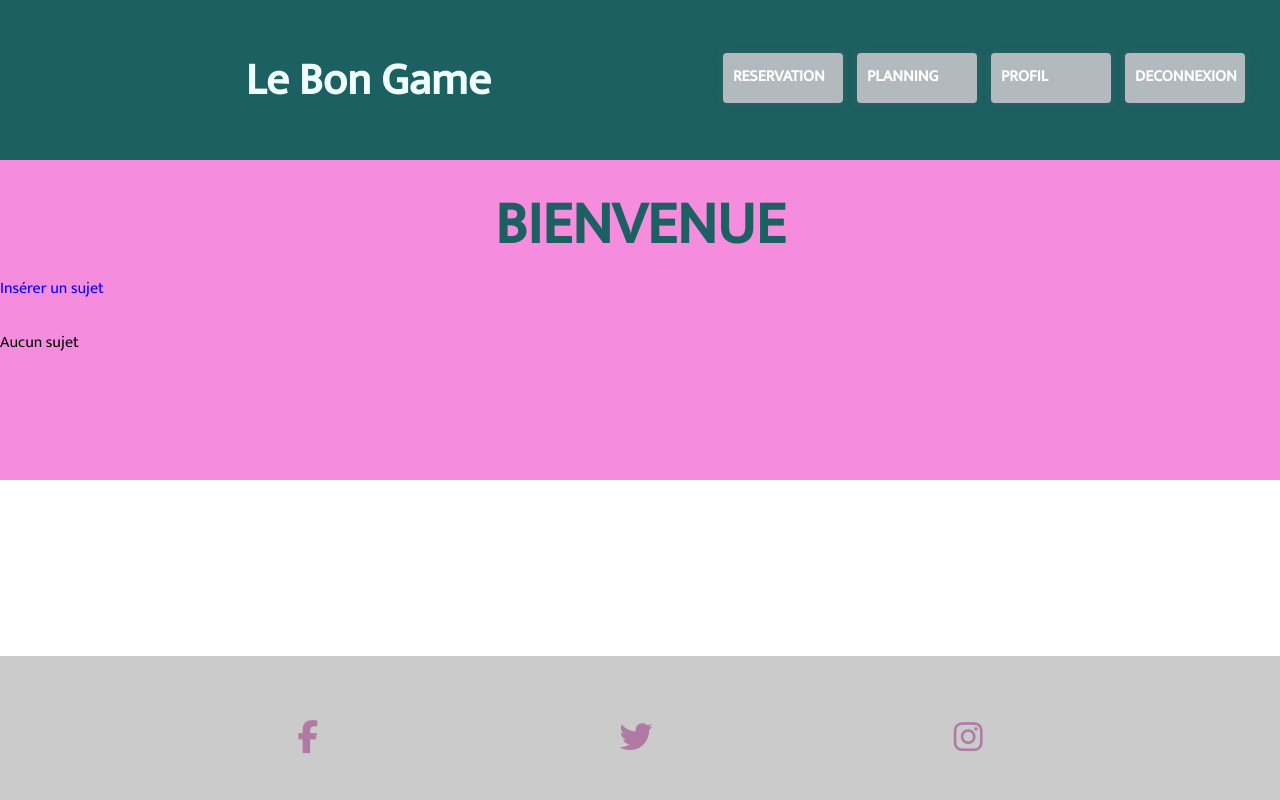
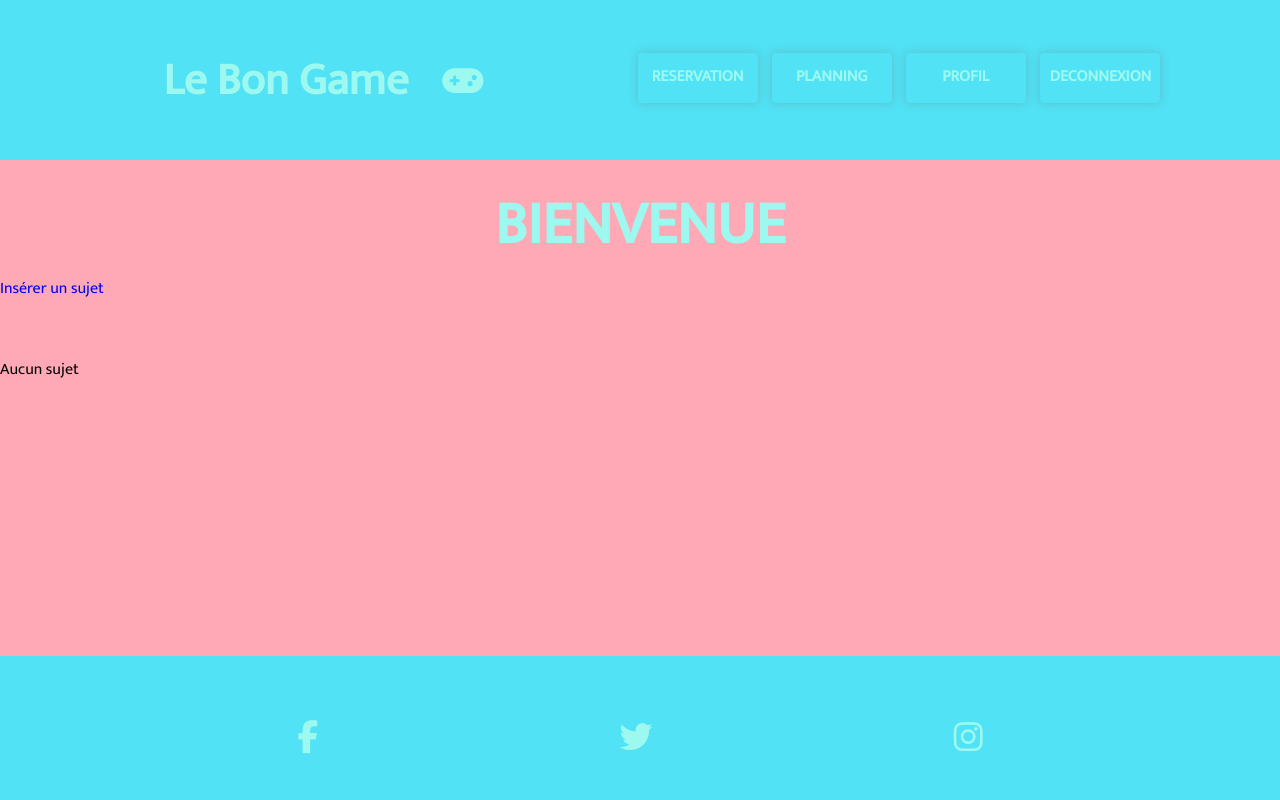
Before and after one commit to elias-cardon/forum, a PHP site: page /index.php in a window 1280 px wide. Run offline with PHP 8.4, Linux system fonts and the light colour scheme; the visitor is signed in with stand-in values (Sample User, id 1); data that the repository does not hold is empty; some libraries are stand-ins or nearby versions.

Commit message:
css blue n pink

```diff
--- a/include/header.php
+++ b/include/header.php
@@ -1,6 +1,8 @@
+<script src="https://kit.fontawesome.com/68a550b660.js" crossorigin="anonymous"></script>
+
     <nav id="nav-index">
         <div id="top-title">
-            <a href="index.php"><h3>Le Bon Game</h3></a>
+            <a href="index.php"><h3>Le Bon Game</h3></a><i class="fas fa-gamepad"></i>
         </div>
         <?php
           if(!isset($_SESSION['login'])){
--- a/index.php
+++ b/index.php
@@ -81,6 +81,7 @@ if (isset($_POST["deconnexion"])) {
         ?>
     </div>
 
+</body>
 </main>
 <footer>
     <?php include("include/footer.php") ?>
--- a/src/css/index.css
+++ b/src/css/index.css
@@ -7,6 +7,9 @@
     text-decoration: none;
 }
 
+html{
+    background-color: #ffa8B6;
+}
 /*****HEADER****/
 
 header {
@@ -15,7 +18,7 @@ header {
     justify-content: space-evenly;
     width: 100%;
     height: 20vh;
-    background-color: rgb(28, 96, 98);
+    background-color: #51e2f5;
 
 }
 
@@ -23,20 +26,31 @@ header {
 
     display: flex;
     justify-content: space-evenly;
-    width: 50%;
+    align-items: center;
+    width: 30%;
     height: 30%;
     font-size: 30px;
     margin-left: 20px;
 
 }
+#top-title h3{
 
+        color:#9df9ef;
+}
+.form{
+    z-index: 1000000;
+}
+#banner{
+    display: flex;
+    flex-direction: column;
+    background-color:  #ffa8B6;
+}
 .btn {
     list-style: none;
-    color: white;
     cursor: pointer;
     font-weight: bold;
+    text-align: center;
     margin: 7px;
-    background-color: rgba(179, 186, 189, 1);
     border-radius: 4px;
     width: 100px;
     margin-top: 10px;
@@ -47,13 +61,13 @@ header {
 }
 
 .btn a {
-    color: white;
+    color: #9df9ef;
+    transition: 0.3s;
 }
 
-.btn:hover {
-    color: white;
+.btn a:hover {
+    color:  #ffa8B6;
     box-shadow: 0 0 20px (112, 103, 100, 0.6);
-    background-color: rgb(20, 66, 68);
 }
 
 .menu-nav {
@@ -66,7 +80,6 @@ header {
     position: absolute;
     height: 40%;
     width: 100%;
-    background-color: rgb(245, 140, 222);
 }
 
 h2 {
@@ -74,7 +87,7 @@ h2 {
     justify-content: center;
     margin-top: 15px;
     font-size: 60px;
-    color: rgb(28, 96, 98);
+    color:  #9df9ef;
 
 
 }
@@ -105,16 +118,17 @@ input {
 i {
 
     text-align: center;
-    color: rgb(177, 122, 165);
+    color: #9df9ef;
     cursor: pointer;
     font-size: 33px;
     margin: 4px;
+    transition: 0.3s;
 
 }
 
 i:hover {
 
-    color: rgb(28, 96, 98);
+    color: #ffa8B6;
 
 }
 
@@ -126,7 +140,7 @@ i:hover {
     bottom: 0px;
     width: 100%;
     height: 18vh;
-    background-color: rgba(180, 180, 180, 0.692);
+    background-color: 	#51e2f5;
 
 }
 
@@ -138,7 +152,6 @@ i:hover {
     margin-top: 60px;
 
 }
-
 @media screen and (min-width: 1200px) {
     form {
         display: flex;
@@ -155,8 +168,6 @@ i:hover {
     }
 
     h3 {
-
-        color: azure;
         font-size: 45px;
         cursor: pointer;
 
@@ -263,7 +274,6 @@ i:hover {
         justify-content: center;
         margin-top: 15px;
         font-size: 35px;
-        color: rgb(28, 96, 98);
 
 
     }
```
